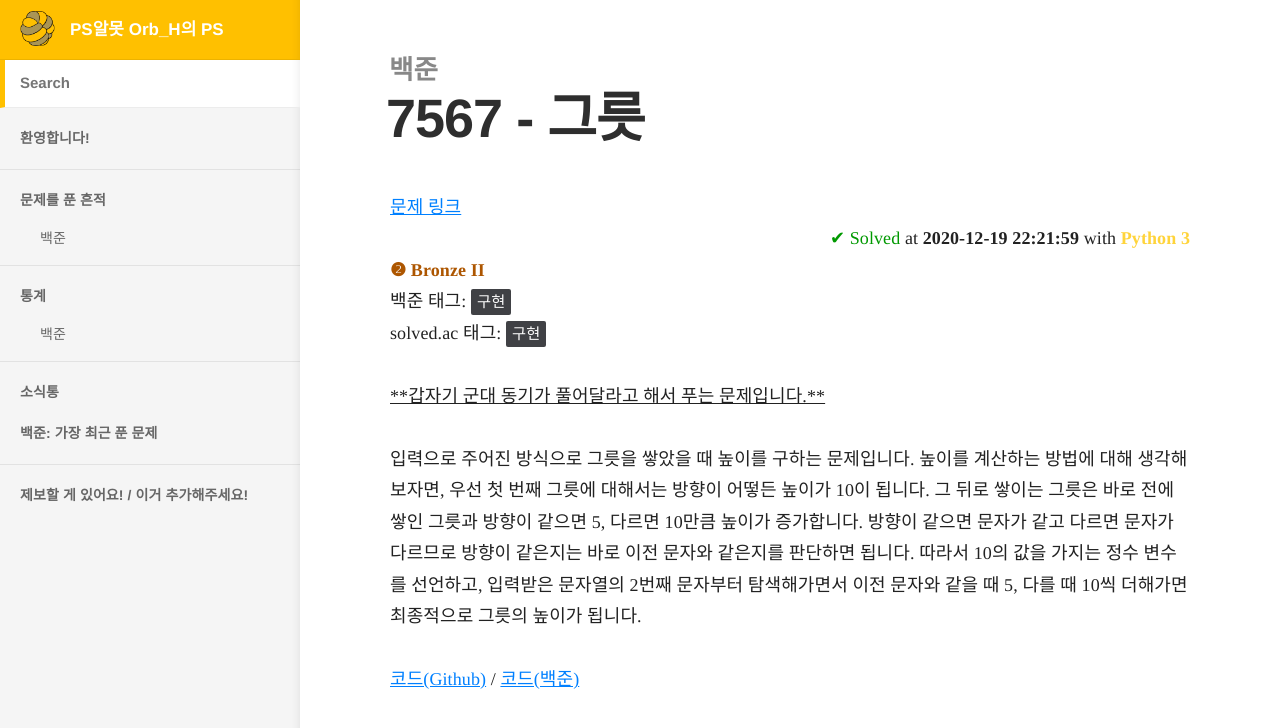
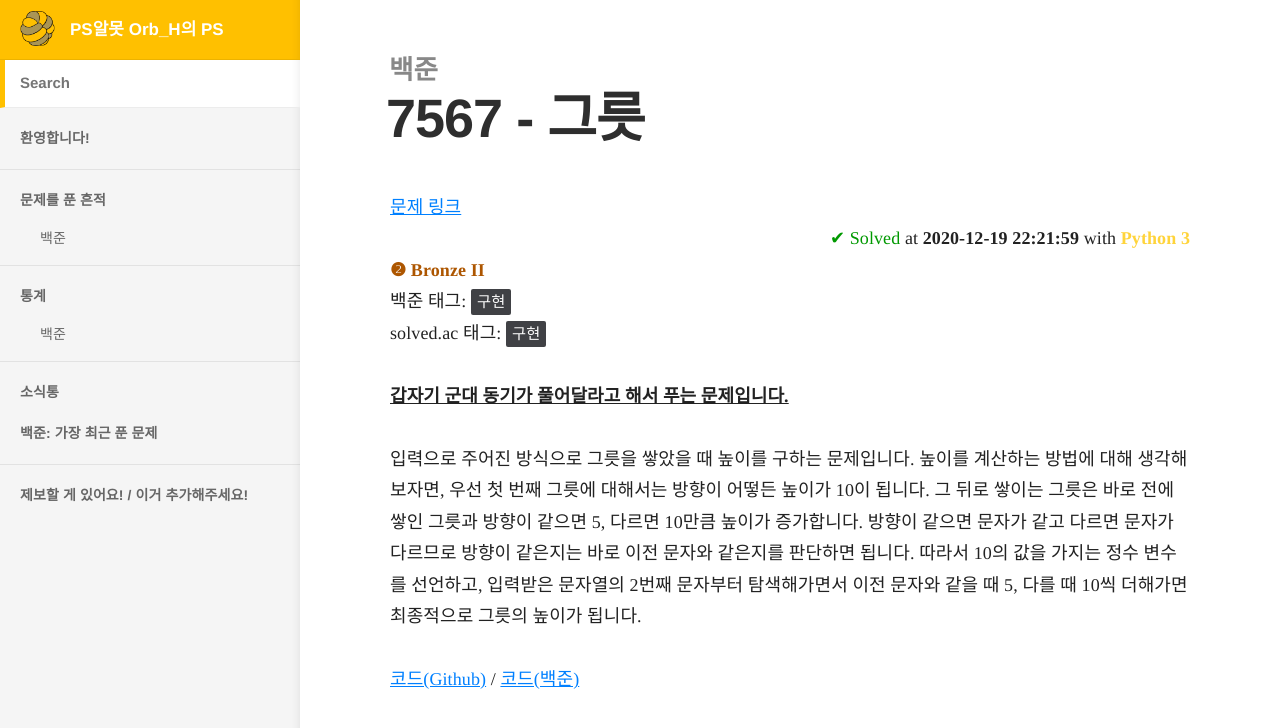
Before and after one commit to Orb-H/nojam, a Jekyll site: the page built from docs/_docs/nojam/7567.md, in a window 1280 px wide. Shown: the top 728 px of the page. Built offline with Jekyll 4.4.1, drawn with Linux system fonts in a browser that asks for light colours; some web fonts are replaced.

Commit message:
Edit 7567

```diff
--- a/docs/_docs/nojam/7567.md
+++ b/docs/_docs/nojam/7567.md
@@ -16,6 +16,6 @@ solve_solved_tag:
 solve_solved_not_set: true
 ---
 
-<u>**갑자기 군대 동기가 풀어달라고 해서 푸는 문제입니다.**</u>
+<u><strong>갑자기 군대 동기가 풀어달라고 해서 푸는 문제입니다.</strong></u>
 
 입력으로 주어진 방식으로 그릇을 쌓았을 때 높이를 구하는 문제입니다. 높이를 계산하는 방법에 대해 생각해보자면, 우선 첫 번째 그릇에 대해서는 방향이 어떻든 높이가 10이 됩니다. 그 뒤로 쌓이는 그릇은 바로 전에 쌓인 그릇과 방향이 같으면 5, 다르면 10만큼 높이가 증가합니다. 방향이 같으면 문자가 같고 다르면 문자가 다르므로 방향이 같은지는 바로 이전 문자와 같은지를 판단하면 됩니다. 따라서 10의 값을 가지는 정수 변수를 선언하고, 입력받은 문자열의 2번째 문자부터 탐색해가면서 이전 문자와 같을 때 5, 다를 때 10씩 더해가면 최종적으로 그릇의 높이가 됩니다.
```
